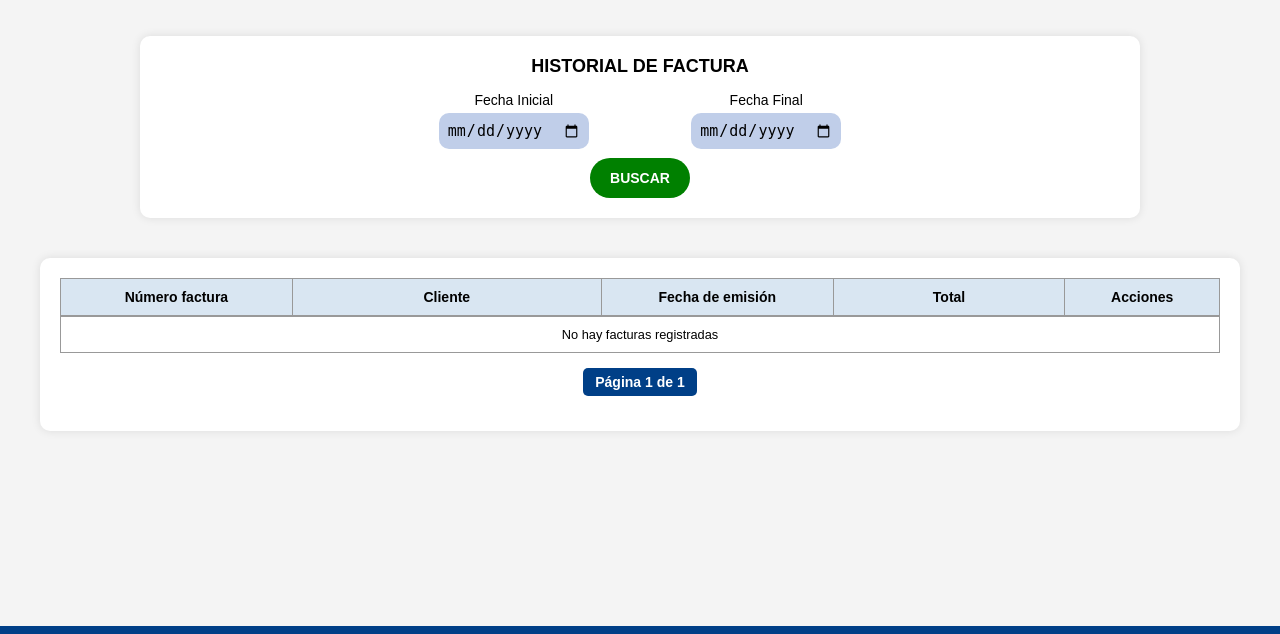
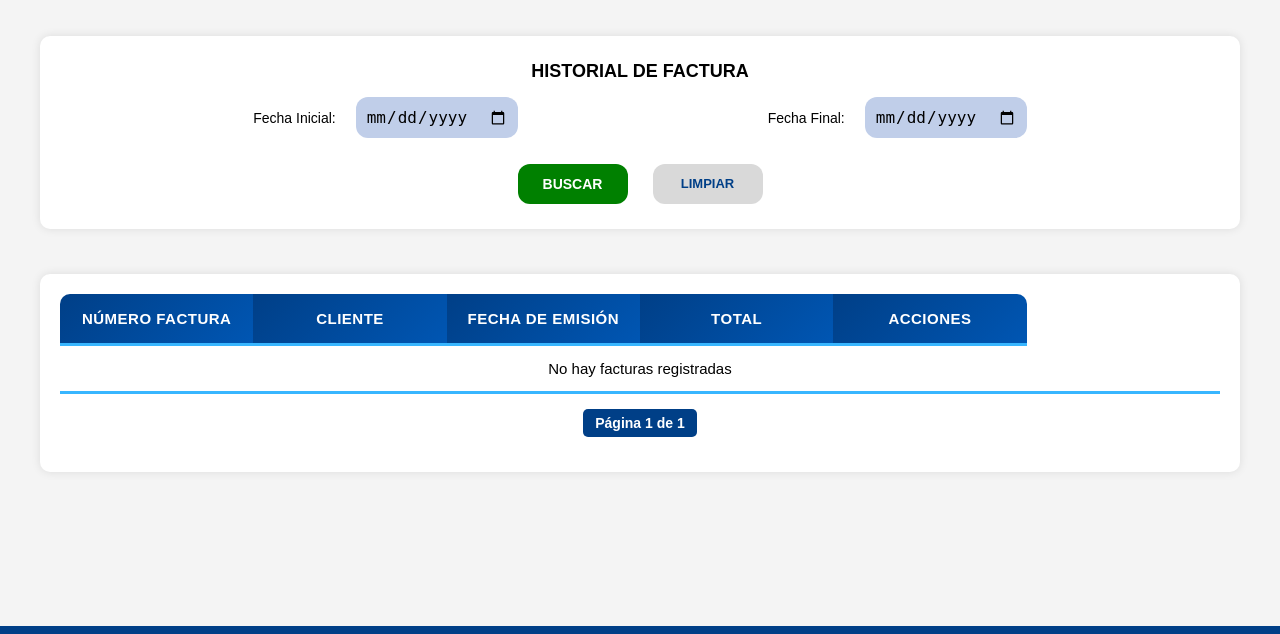
Before and after one commit to Infona2049/front-ecofact, a Django app: page /facturas/historial_factura/ in a window 1280 px wide. Shown: the part 104-738 px from the top of the page. Run offline with Django 5.2, Linux system fonts and the light colour scheme; data that the repository does not hold is empty.

Commit message:
Se modificaron los estilos de historial factura

```diff
--- a/facturas/static/facturas/css/historial_factura.css
+++ b/facturas/static/facturas/css/historial_factura.css
@@ -84,16 +84,19 @@ header {
 }
 
 /* FILTROS Y TABLA */
+/* FILTROS Y TABLA — MISMO ANCHO Y ESTILO */
 .filtros,
 .cuadro-tabla {
   background: white;
-  padding: clamp(15px, 3vw, 20px);
-  width: clamp(95%, 90vw, 90%);
-  max-width: 1000px;
-  margin: clamp(120px, 25vw, 140px) auto clamp(15px, 3vw, 20px);
+  padding: clamp(20px, 3vw, 25px);
+  width: 95%;
+  max-width: 1200px; /* igual que la tabla */
+  margin: clamp(120px, 25vw, 140px) auto clamp(15px, 3vw, 25px);
   border-radius: 10px;
   box-shadow: 0 0 10px rgba(0,0,0,0.1);
 }
+
+
 
 /* FILTROS */
 .titulo {
@@ -107,212 +110,89 @@ header {
   display: flex;
   justify-content: center;
   align-items: center;
-  flex-wrap: wrap;
-  gap: clamp(15px, 5vw, 50px);
+  gap: 250px; /* separación entre los dos campos */
+  flex-wrap: nowrap; /* evita que se partan en dos líneas */
 }
 
 .campo-fecha {
   display: flex;
-  gap: clamp(20px, 8vw, 200px);
   align-items: center;
-  flex-wrap: wrap;
-  justify-content: center;
-}
-
-.fechainicial,
-.fechafinal {
-  display: flex;
-  flex-direction: column;
-  align-items: center;
-  gap: 5px;
+  gap: 20px; /* espacio entre texto e input */
+  white-space: nowrap; /* mantiene “Fecha Inicial” y “Fecha Final” en una sola línea */
 }
 
 .campo-fecha label {
-  font-size: clamp(12px, 2.5vw, 14px);
+  font-size: 14px;
   font-weight: 500;
 }
 
+/* Cuadro del input */
 .campo-fecha input[type="date"] {
-  padding: clamp(6px, 1.5vw, 8px);
   background-color: #c0cee9;
-  font-size: clamp(13px, 2.5vw, 15px);
   border: none;
-  border-radius: 10px;
-  min-width: 140px;
+  padding: clamp(8px, 1.5vw, 10px);
+  border-radius: 12px;
+  font-size: clamp(14px, 2.5vw, 16px);
+  min-width: 160px;
+  width: clamp(170px, 22%, 190px); /* agranda el cuadro un poco */
 }
 
+/* ------------------------------------------------------------------------------------------*/
+
 .campo-boton {
-  margin-top: clamp(5px, 1vw, 9px);
+  margin-top: clamp(20px, 2vw, 40px);
   text-align: center;
+  display: flex;              /* activa el gap */
+  justify-content: center;    /* centra los botones */
+  align-items: center;        /* los alinea verticalmente */
+  gap: 25px; /*Separa los botones entre si*/
 }
+
+
+.boton-limpiar {
+  background-color: #d9d9d9; /* gris más suave */
+  color: #003f87; /* azul oscuro */
+  font-weight: bold;
+  border: none;
+  cursor: pointer;
+  font-size: clamp(11px, 2.3vw, 13px);
+  transition: all 0.3s ease;
+  min-height: 35px;
+}
+
+.boton-limpiar:hover {
+  background-color: #bfbfbf; /* gris más oscuro al pasar el mouse */
+  color: #002f6c; /* azul más intenso */
+}
+
 
 .boton-buscar {
   background-color: green;
   color: white;
-  font-weight: bold;
   border: none;
-  padding: clamp(8px, 1.5vw, 10px) clamp(16px, 3vw, 20px);
-  border-radius: 20px;
   cursor: pointer;
   font-size: clamp(12px, 2.5vw, 14px);
   transition: background-color 0.3s;
   min-height: 40px;
+
 }
 
 .boton-buscar:hover {
   background-color: darkgreen;
 }
 
-/* TABLA */
-
-.tabla-facturas {
-  width: 100%;
-  border-collapse: collapse;
-  font-size: clamp(0.7rem, 2vw, 0.8rem);
-  overflow-x: auto;
-  display: block;
-  white-space: nowrap;
+.boton-buscar,
+.boton-limpiar {
+  width: 110px;
+  height: 40px;
+  font-weight: bold;
+  border-radius: 12px;
 }
 
-.tabla-facturas thead,
-.tabla-facturas tbody {
-  display: table;
-  width: 100%;
-}
+/* ============================
+   TABLA HISTORIAL DE FACTURAS
+   ============================ */
 
-.tabla-facturas th,
-.tabla-facturas td {
-  padding: clamp(6px, 1.5vw, 10px);
-  text-align: center;
-  border: 1px solid #999;
-  min-width: 80px;
-}
-
-.tabla-facturas th {
-  background-color: #d0def1;
-  font-weight: bold;
-  font-size: clamp(0.7rem, 2vw, 0.85rem);
-}
-
-/* FOOTER */
-footer {
-  position: fixed;
-  bottom: 0;
-  left: 0;
-  width: 100%;
-  z-index: 1000;
-  margin-top: auto;
-}
-
-.footer-bar {
-  background-color: #003f87;
-  color: white;
-  display: flex;
-  justify-content: space-between;
-  align-items: center;
-  padding: clamp(8px, 2vw, 6px) clamp(10px, 15vw, 120px);
-  font-size: clamp(11px, 2.5vw, 14px);
-}
-
-.footer-item {
-  display: flex;
-  align-items: center;
-  gap: clamp(4px, 1vw, 8px);
-}
-
-.footer-item img {
-  width: clamp(14px, 3vw, 18px);
-  height: clamp(14px, 3vw, 18px);
-}
-
-.footer-bottom {
-  text-align: center;
-  padding: clamp(4px, 2vw, 10px);
-  background-color: white;
-  font-size: clamp(11px, 2.5vw, 14px);
-}
-
-/* RESPONSIVE MÍNIMO */
-
-@media (max-width: 768px) {
-  .filtros-linea {
-    flex-direction: column;
-    gap: 20px;
-  }
-
-  .campo-fecha {
-    flex-direction: column;
-    gap: 15px;
-  }
-
-  .tabla-facturas {
-    font-size: 0.7rem;
-  }
-
-  .footer-bar {
-    flex-direction: column;
-    gap: 8px;
-    text-align: center;
-  }
-}
-
-@media (max-width: 480px) {
-  .filtros,
-  .cuadro-tabla {
-    width: 98%;
-    padding: 15px 10px;
-  }
-
-  .tabla-facturas {
-    display: block;
-    overflow-x: auto;
-    white-space: nowrap;
-    -webkit-overflow-scrolling: touch;
-  }
-
-  .tabla-facturas::-webkit-scrollbar {
-    height: 8px;
-  }
-
-  .tabla-facturas::-webkit-scrollbar-track {
-    background: #f1f1f1;
-    border-radius: 4px;
-  }
-
-  .tabla-facturas::-webkit-scrollbar-thumb {
-    background: #c1c1c1;
-    border-radius: 4px;
-  }
-
-  .tabla-facturas th,
-  .tabla-facturas td {
-    min-width: 100px;
-    padding: 8px 4px;
-  }
-}
-
-@media (max-height: 500px) and (orientation: landscape) {
-  .filtros,
-  .cuadro-tabla {
-    margin: 100px auto 10px;
-  }
-}
-
-/* Enlaces sin decoración */
-a {
-  text-decoration: none;
-}
-
-a img {
-  border: none;
-  outline: none;
-  display: inline-block;
-}
-
-/* TABLA
-   =========================================
-   Ajuste final para alinear encabezados y filas
-   ========================================= */
 .cuadro-tabla {
   background: white;
   padding: 20px;
@@ -321,70 +201,68 @@ a img {
   margin: 20px auto 80px;
   border-radius: 10px;
   box-shadow: 0 0 10px rgba(0,0,0,0.1);
-  overflow-x: auto; /* Scroll horizontal en móviles */
+  overflow-x: auto;
 }
-
-/* Importante: NO usar display:block ni en la tabla ni en thead/tbody */
-/* Se eliminaron las reglas viejas que rompían la alineación */
 
 .tabla-facturas {
   width: 100%;
-  border-collapse: collapse;    /* Bordes unidos para alinear */
-  table-layout: fixed;          /* Columnas con ancho fijo */
-  text-align: center;
+  border-collapse: collapse;
+  font-size: clamp(13px, 2.5vw, 15px);
+  border-bottom: 3px solid #38b6ff;
+  table-layout: fixed;
+
 }
 
-.tabla-facturas th,
-.tabla-facturas td {
-  padding: 10px;
-  border: 1px solid #999;
+/* ENCABEZADO */
+.tabla-facturas thead th {
+  background: linear-gradient(135deg, #003f87, #0056b3);
+  color: white;
+  padding: clamp(12px, 2.5vw, 16px) clamp(10px, 2vw, 15px);
   text-align: center;
-  vertical-align: middle;
-  word-wrap: break-word;
+  font-weight: bold;
+  text-transform: uppercase;
+  letter-spacing: 0.5px;
+  border-bottom: 3px solid #38b6ff !important;
+  border-right: none !important; /* SIN líneas verticales */
 }
 
-.tabla-facturas th {
-  background-color: #d9e6f2;
-  font-weight: bold;
-  font-size: 14px;
+/* FILAS */
+.tabla-facturas tbody tr {
+  border-bottom: 1px solid #ddd;
+  background-color: #fff;
+  transition: background-color 0.2s ease;
 }
 
-/* Ancho sugerido por columna */
-.tabla-facturas th:nth-child(1),
-.tabla-facturas td:nth-child(1) { width: 15%; }
-.tabla-facturas th:nth-child(2),
-.tabla-facturas td:nth-child(2) { width: 20%; }
-.tabla-facturas th:nth-child(3),
-.tabla-facturas td:nth-child(3) { width: 15%; }
-.tabla-facturas th:nth-child(4),
-.tabla-facturas td:nth-child(4) { width: 15%; }
-.tabla-facturas th:nth-child(5),
-.tabla-facturas td:nth-child(5) { width: 10%; }
-.tabla-facturas th:nth-child(6),
-.tabla-facturas td:nth-child(6) { width: 10%; }
-.tabla-facturas th:nth-child(7),
-.tabla-facturas td:nth-child(7) { width: 20%; }
-
-/* RESPONSIVE
-   Mantener la tabla alineada con scroll horizontal en pantallas pequeñas
-*/
-@media (max-width: 768px) {
-  .cuadro-tabla {
-    overflow-x: auto;
-  }
-
-  .tabla-facturas {
-    width: max-content;   /* Ajusta el ancho al contenido para permitir scroll */
-    min-width: 100%;
-  }
-
-  .tabla-facturas th,
-  .tabla-facturas td {
-    font-size: 13px;
-    padding: 8px;
-  }
+.tabla-facturas tbody tr:nth-child(even) {
+  background-color: #f9f9f9;
 }
 
+.tabla-facturas tbody tr:hover {
+  background-color: #eef4ff;
+}
+
+/* CELDAS */
+.tabla-facturas td {
+  padding: clamp(10px, 2vw, 14px) clamp(10px, 2vw, 15px);
+  text-align: center;
+  border-bottom: 1px solid #ddd !important;
+  border-right: none !important;  /* QUITA las líneas verticales */
+  border-left: none !important;
+}
+
+/* Bordes redondeados visibles */
+.tabla-facturas th:first-child {
+  border-top-left-radius: 10px;
+}
+.tabla-facturas th:last-child {
+  border-top-right-radius: 10px;
+}
+.tabla-facturas tr:last-child td:first-child {
+  border-bottom-left-radius: 10px;
+}
+.tabla-facturas tr:last-child td:last-child {
+  border-bottom-right-radius: 10px;
+}
 /* FOOTER */
 footer {
   position: fixed;
--- a/facturas/static/facturas/js/historial_factura.js
+++ b/facturas/static/facturas/js/historial_factura.js
@@ -1,34 +1,22 @@
 // --- Espera a que el DOM esté listo --- 20/09/2025
-document.addEventListener("DOMContentLoaded", function () { // evita que se ejecute el js sin que el html se cargue por completo
-  console.log("JS cargado y DOM listo");
-
-  // --- Dropdown del usuario ---
-  const dropdownToggle = document.querySelector(".usuario"); // Botón o icono usuario
-  const dropdownMenu = document.querySelector(".dropdown-usuario"); // Menú desplegable
-
-  if (dropdownToggle && dropdownMenu) {
-    dropdownToggle.addEventListener("click", () => {
-      dropdownMenu.classList.toggle("visible");
-    });
-
-    window.addEventListener("click", function (e) {
-      if (!dropdownToggle.contains(e.target) && !dropdownMenu.contains(e.target)) {
-        dropdownMenu.classList.remove("visible");
-      }
-    });
-  }
+document.addEventListener("DOMContentLoaded", function () {
+  console.log("✅ JS cargado y DOM listo");
 
   // --- Botón BUSCAR ---
   const botonBuscar = document.querySelector(".boton-buscar");
+  const botonLimpiar = document.querySelector(".boton-limpiar");
+  const fechaInicialInput = document.getElementById("fecha-inicial");
+  const fechaFinalInput = document.getElementById("fecha-final");
+
   if (botonBuscar) {
     botonBuscar.addEventListener("click", function () {
-      console.log("👉 Botón BUSCAR presionado");
+      console.log("🔍 Botón BUSCAR presionado");
 
-      const fechaInicial = document.getElementById("fecha-inicial").value;
-      const fechaFinal = document.getElementById("fecha-final").value;
+      const fechaInicial = fechaInicialInput.value;
+      const fechaFinal = fechaFinalInput.value;
 
       if (fechaInicial && fechaFinal) {
-        // Redirige con parámetros GET
+        // Redirige con parámetros GET (recarga la página mostrando las facturas filtradas)
         window.location.href = `/facturas/historial_factura/?fecha_inicial=${fechaInicial}&fecha_final=${fechaFinal}`;
       } else {
         alert("Selecciona las dos fechas antes de buscar.");
@@ -37,4 +25,20 @@ document.addEventListener("DOMContentLoaded", function () { // evita que se ejec
   } else {
     console.log(" No encontré el botón .boton-buscar en el DOM");
   }
+
+  // --- Botón LIMPIAR ---
+  if (botonLimpiar) {
+    botonLimpiar.addEventListener("click", function () {
+      console.log("🧹 Botón LIMPIAR presionado");
+
+      // Limpia los campos de fecha
+      fechaInicialInput.value = "";
+      fechaFinalInput.value = "";
+
+      // Redirige al historial sin filtros (vuelve a mostrar todas las facturas)
+      window.location.href = `/facturas/historial_factura/`;
+    });
+  } else {
+    console.log("No encontré el botón .boton-limpiar en el DOM");
+  }
 });
--- a/facturas/templates/facturas/historial_factura.html
+++ b/facturas/templates/facturas/historial_factura.html
@@ -34,22 +34,25 @@
   <!-- Filtros -->
   <div class="filtros">
     <div class="titulo">HISTORIAL DE FACTURA</div>
+
     <div class="filtros-linea">
       <div class="campo-fecha">
-        <div class="fechainicial">
-          <label for="fecha-inicial">Fecha Inicial</label>
-          <input type="date" id="fecha-inicial" />
-        </div>
-        <div class="fechafinal">
-          <label for="fecha-final">Fecha Final</label>
-          <input type="date" id="fecha-final" />
-        </div>
+        <label for="fecha-inicial">Fecha Inicial:</label>
+        <input type="date" id="fecha-inicial" />
+      </div>
+
+      <div class="campo-fecha">
+        <label for="fecha-final">Fecha Final:</label>
+        <input type="date" id="fecha-final" />
       </div>
     </div>
+
     <div class="campo-boton">
       <button class="boton-buscar">BUSCAR</button>
+      <button class="boton-limpiar">LIMPIAR</button>
     </div>
   </div>
+
 
   <!-- Tabla -->
   <div class="cuadro-tabla">
--- a/productos/static/productos/css/inventario.css
+++ b/productos/static/productos/css/inventario.css
@@ -162,8 +162,9 @@ h2::after {
   width: 100%;
   min-width: 1000px;
   border-collapse: collapse;
-  font-size: clamp(13px, 2.5vw, 15px);
+  font-size: clamp(11px, 5vw, 15px);
 }
+
 
 .tabla-inventario thead {
   background: linear-gradient(135deg, #003f87, #0056b3);
--- a/productos/templates/productos/inventario.html
+++ b/productos/templates/productos/inventario.html
@@ -44,7 +44,7 @@
   <main class="contenido">
     <h2>Inventario</h2>
     <!-- Filtros de búsqueda arriba de la tabla -->
-    <form method="get" class="row g-3 mb-4" style="max-width: 900px; margin: 0 auto;">
+          <form method="get" class="row g-3 mb-4" style="max-width: 900px; margin: 0 auto;">
       <div class="col-md-4">
         <label for="categoria" class="form-label">Categoría</label>
         <select id="categoria" name="categoria" class="form-select">
@@ -77,12 +77,14 @@
   <a href="?" class="boton-limpiar ms-2">Limpiar</a>
       </div>
     </form>
+
+
     <div class="tabla-container">
       <table class="tabla-inventario">
         <thead>
           <tr>
             <th>Categoría</th>
-            <th>Producto</th>
+            <th>Descripción</th>
             <th>Modelo</th>
             <th>Color</th>
             <th>Almacenamiento</th>
```
Also changed, not shown: other parts of facturas/static/facturas/css/historial_factura.css (+60 -4 lines).
